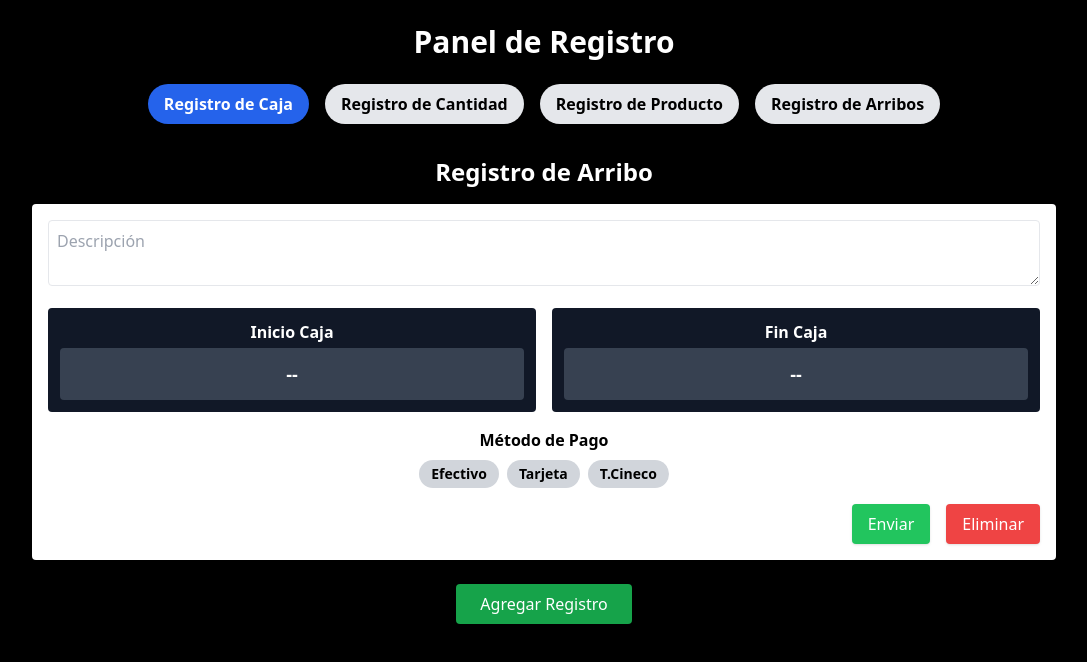
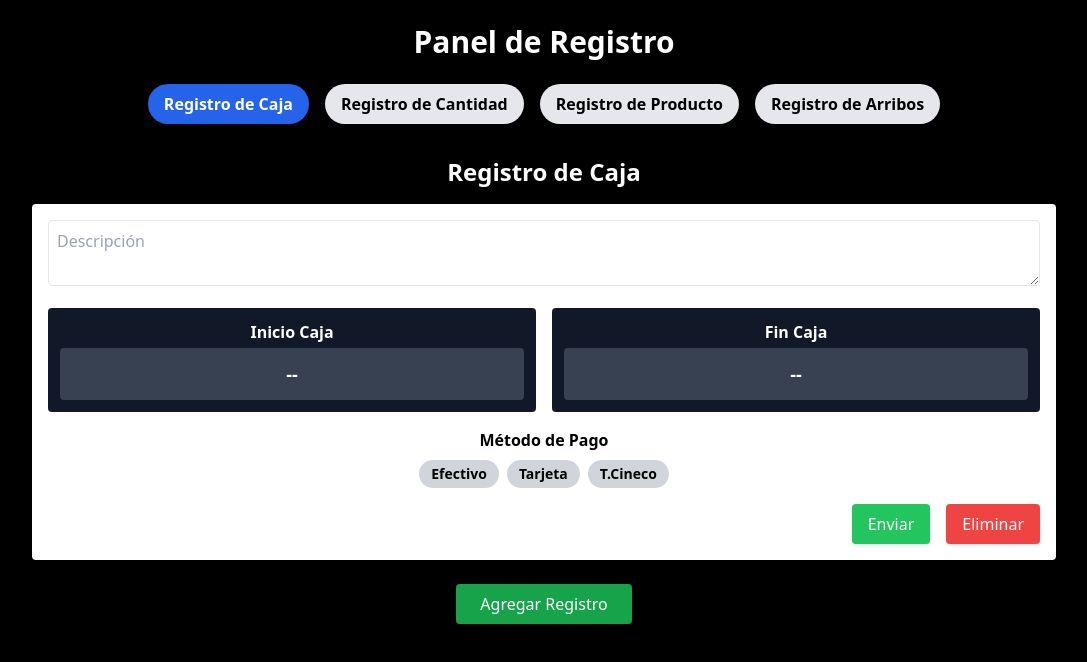
Before and after one commit to datigod/cineco, a React (Vite) app: page / in a window 1280 px wide. Shown: the top 662 px of the page, without its empty margins (96-1183 px from the left). Built offline with nearby package versions, Linux system fonts and the light colour scheme; no server answers; the database is empty.

Commit message:
Update App.jsx

```diff
--- a/src/App.jsx
+++ b/src/App.jsx
@@ -22,7 +22,7 @@ export default function App() {
     <div className="bg-black min-h-screen text-white p-6">
       <h1 className="text-3xl font-bold text-center mb-6">Panel de Registro</h1>
 
-      <div className="flex justify-center gap-4 mb-8">
+      <div className="flex justify-center gap-4 mb-8 flex-wrap">
         {tabs.map(tab => (
           <button
             key={tab.id}
@@ -37,9 +37,10 @@ export default function App() {
         ))}
       </div>
 
-      {vista === 'arribo' && (
-        <>
-          <h2 className="text-2xl font-bold text-center mb-4">Registro de Arribo</h2>
+      <div className="relative">
+        {/* REGISTRO DE CAJA */}
+        <div className={vista === 'arribo' ? "block" : "hidden"}>
+          <h2 className="text-2xl font-bold text-center mb-4">Registro de Caja</h2>
           {registros.map((id) => (
             <RegistroItem key={id} id={id} onDelete={() => eliminarRegistro(id)} />
           ))}
@@ -51,12 +52,23 @@ export default function App() {
               Agregar Registro
             </button>
           </div>
-        </>
-      )}
+        </div>
 
-      {vista === 'cantidad' && <RegistroCantidad />}
-      {vista === 'producto' && <RegistroProducto />}
-      {vista === 'arribos' && <RegistroArribos />}
+        {/* REGISTRO DE CANTIDAD */}
+        <div className={vista === 'cantidad' ? "block" : "hidden"}>
+          <RegistroCantidad />
+        </div>
+
+        {/* REGISTRO DE PRODUCTO */}
+        <div className={vista === 'producto' ? "block" : "hidden"}>
+          <RegistroProducto />
+        </div>
+
+        {/* REGISTRO DE ARRIBOS */}
+        <div className={vista === 'arribos' ? "block" : "hidden"}>
+          <RegistroArribos />
+        </div>
+      </div>
     </div>
   );
 }
```
